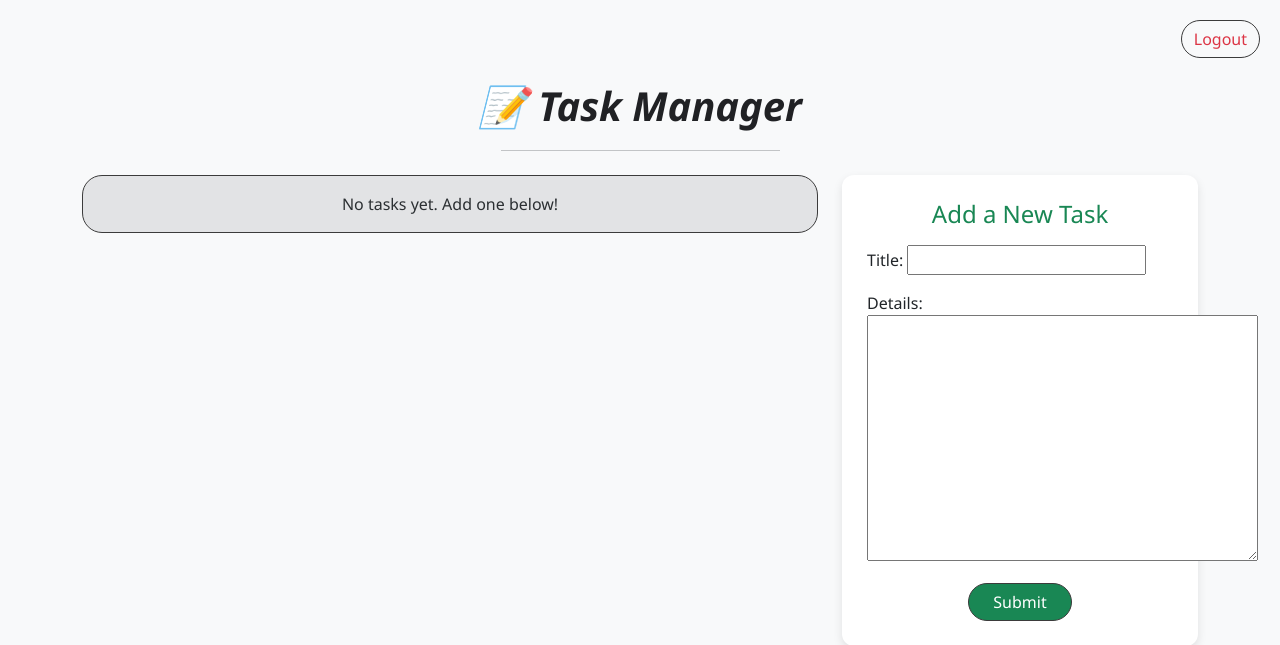
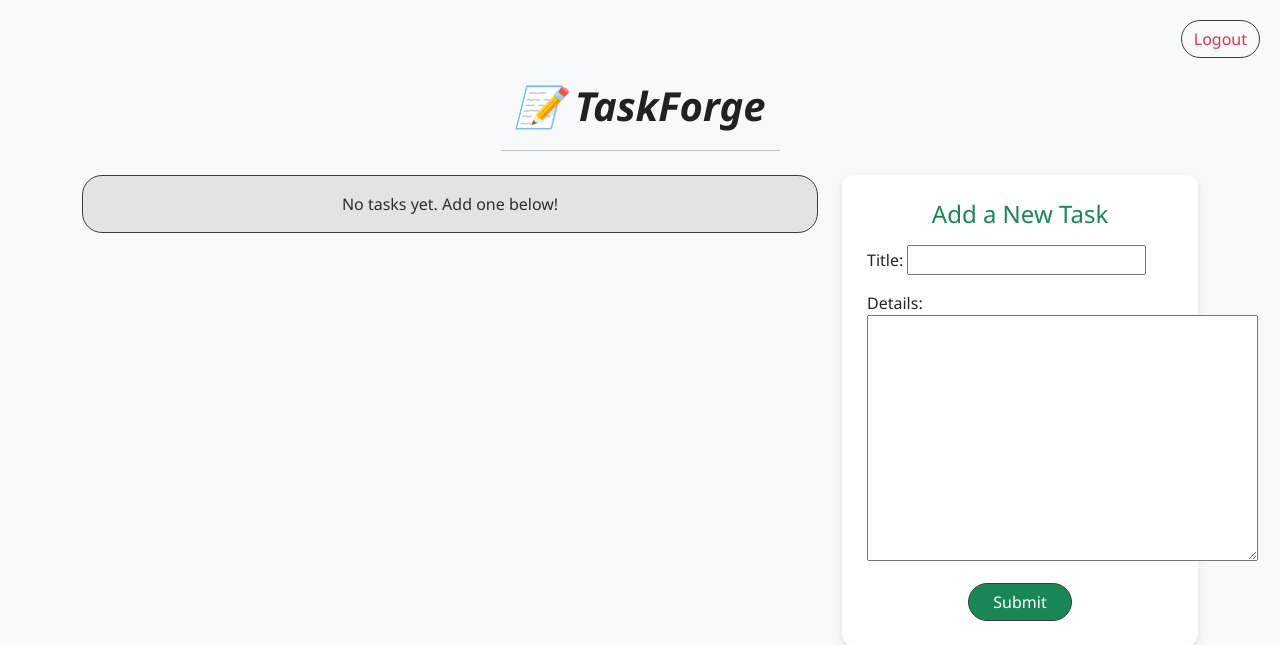
Before and after one commit to balajiinfo8/task_manager_django, a Django app: page / in a window 1280 px wide. Shown: the top 645 px of the page. Run offline with Django 5.2, Linux system fonts and the light colour scheme; a user stored in the database is signed in; data comes from the database, SQL or seed files in the repository.

Commit message:
Improve TaskForge website design

```diff
--- a/todo/templates/todo/index.html
+++ b/todo/templates/todo/index.html
@@ -84,7 +84,7 @@
 
         <!-- Title -->
         <div class="text-center mt-4 mb-4">
-            <h1><i>📝 Task Manager</i></h1>
+            <h1><i>📝 TaskForge</i></h1>
             <hr class="w-25 mx-auto">
         </div>
 
--- a/todo/views.py
+++ b/todo/views.py
@@ -90,7 +90,7 @@ def index(request, item_id=None):
     pages = {
         "forms": form,
         "list": item_list,
-        "title": "TODO ITEM",
+        "title": "TaskForge",
         "editing": item_id,
     }
 
```
